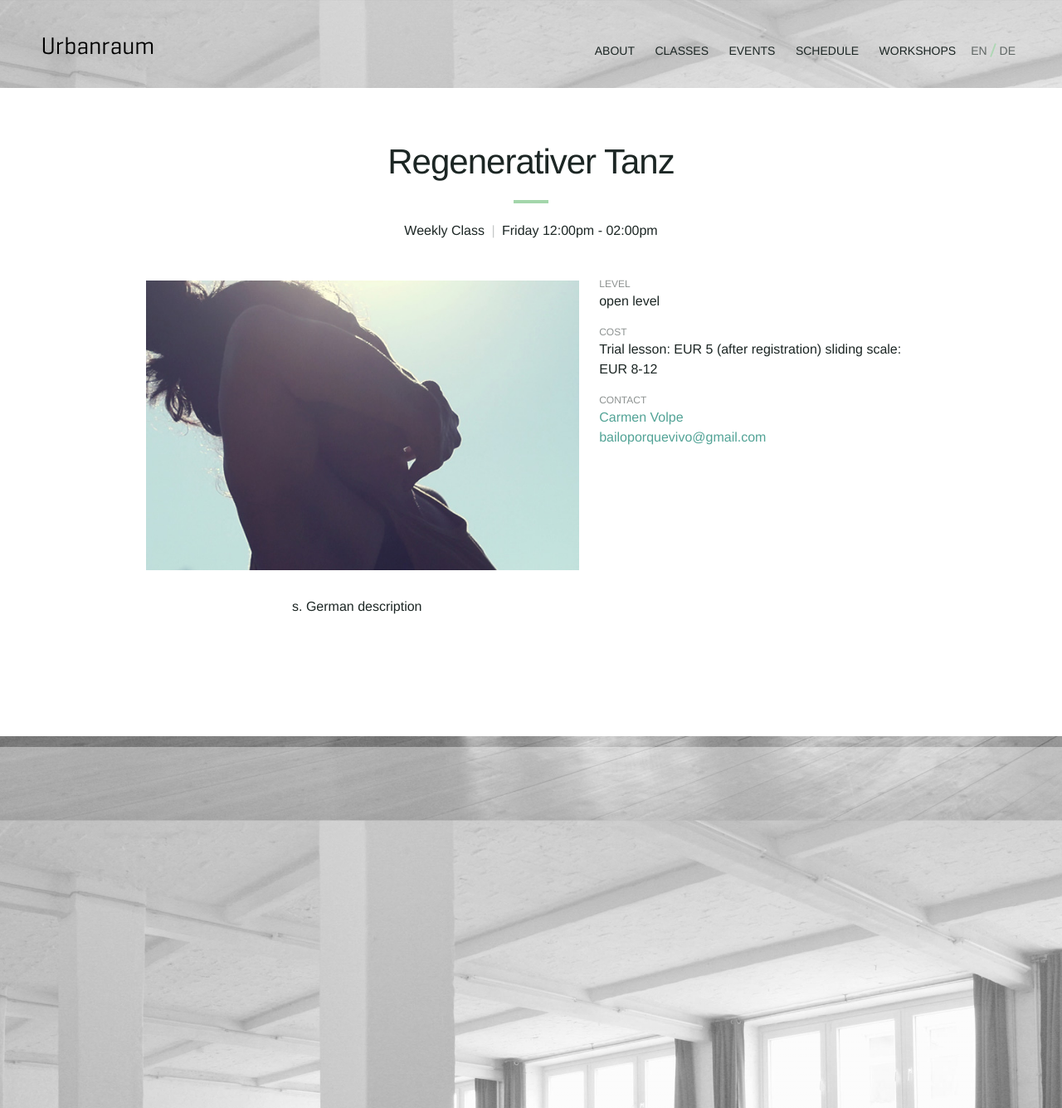
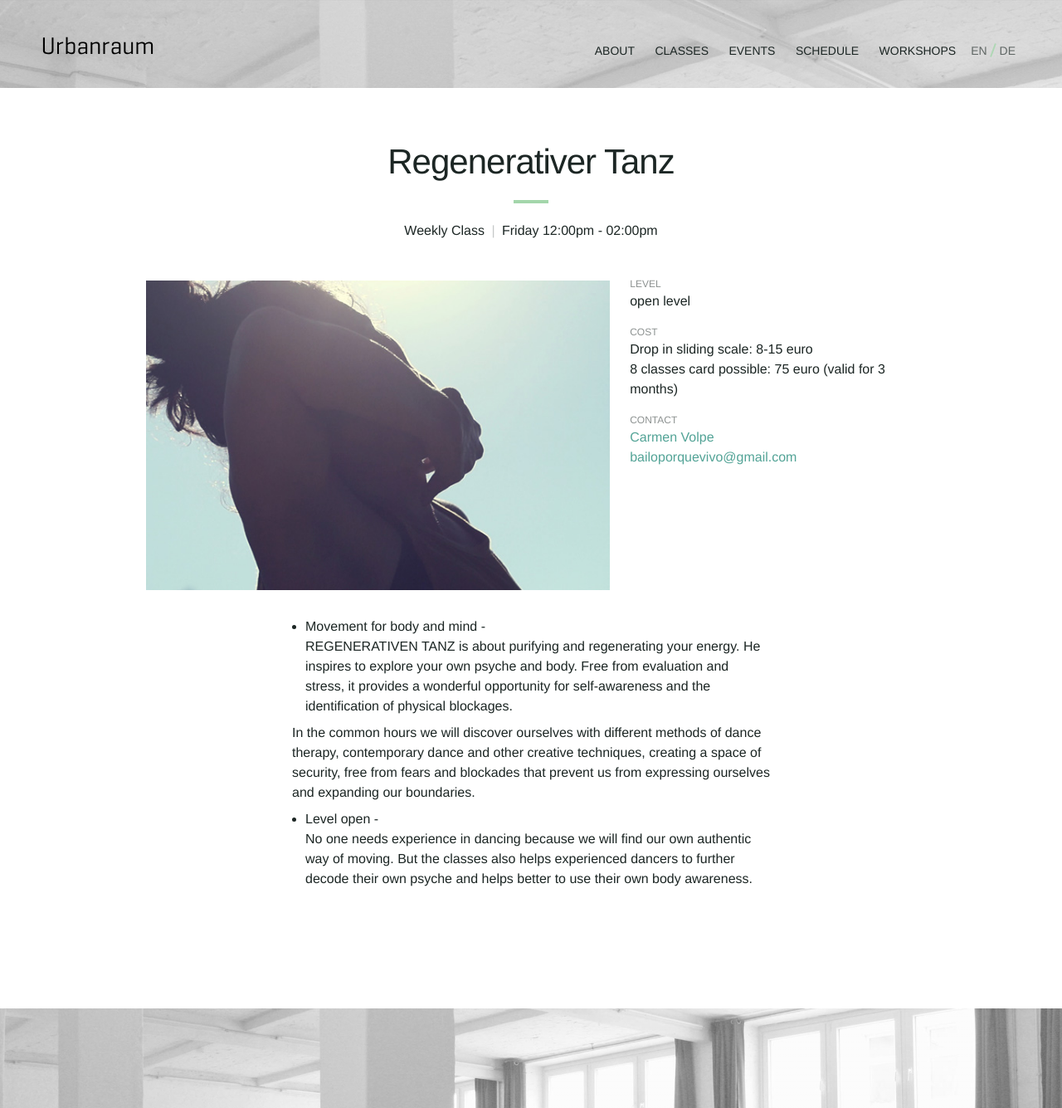
Before and after one commit to Kriesse/urbanraum, a Jekyll site: the page built from _classes/regenerativer-tanz.md, in a window 1280 px wide. Shown: the whole page at 83% size. Built offline with Jekyll 4.4.1, drawn with Linux system fonts in a browser that asks for light colours; nearby versions of some CDN libraries.

Commit message:
Update regenerativer-tanz.md

```diff
--- a/_classes/regenerativer-tanz.md
+++ b/_classes/regenerativer-tanz.md
@@ -22,22 +22,29 @@ level_en: "open level"
 level_de: "offen"
 
 price_en: |
-  Trial lesson: EUR 5 (after registration)
-  sliding scale: EUR 8-12
+  Drop in sliding scale: 8-15 euro
+  8 classes card possible: 75 euro (valid for 3 months)
 
 price_de: |
-  Probestunde: 5 Euro,
-  Voranmeldung wichtig!
-  Sliding scale: 8-12 Euro
+  Drop in (sliding scale): 8-15 Euro
+  8-er Karte: 75 Euro (3 Monate gültig)
+description_en: |
+  - Movement for body and mind -
+  REGENERATIVEN TANZ is about purifying and regenerating your energy. He inspires to explore your own psyche and body. Free from evaluation and stress, it provides a wonderful opportunity for self-awareness and the identification of physical blockages.
 
-description_en: |
-  s. German description
+  In the common hours we will discover ourselves with different methods of dance therapy, contemporary dance and other creative techniques, creating a space of security, free from fears and blockades that prevent us from expressing ourselves and expanding our boundaries.
 
+  - Level open -
+  No one needs experience in dancing because we will find our own authentic way of moving. But the classes also helps experienced dancers to further decode their own psyche and helps better to use their own body awareness.
 description_de: |
-  Der „Regenerative Tanz“ ist eine Weiterentwicklung der Bewegungstherapie. Durch die Mittel des Tanzes und anderer kreativer Anwendungen innerhalb der Gruppe, wird ein Prozess gestartet, der das eigene Körperbewusstsein ausbildet und die regenerativen Kräfte des Körpers und des Geistes aktiviert.
-  Basis dieses Bildungsprozesses sind verschiedene Methoden des Zeitgenössischen Tanzes und der Tanztherapie. In den gemeinsamen Stunden werden wir einen Raum der Geborgenheit schaffen, frei von Ängsten und Blockaden die uns daran hindern uns auszudrücken und uns durch diese Selbsterfahrung mit unserem Körper und Geist zu verbinden.
-  Dafür benötigt Niemand Erfahrung im Tanzen, denn wir werden unsere eigene authentische Art uns zu bewegen finden. Aber auch erfahrenen Tänzern hilft der Kurs die eigene Psyche weiter zu entschlüsseln und das eigene Körperbewusstsein besser zu nutzen.
+  - Bewegung für Körper und Geist -
+  Beim REGENERATIVEN TANZ geht es darum, seine Energie zu reinigen und zu regenerieren. Er inspiriert zur Erforschung der eigenen Psyche und des Körpers. Frei von Bewertung und Stress bietet er eine wunderbare Möglichkeit für Selbsterfahrungsprozesse und der Identifikation von körperlichen Blockaden.
 
-  Die Gruppe wird auf maximal 10 Personen beschränkt sein.
+  In den gemeinsamen Stunden werden wir mit verschiedenen Methoden der Tanztherapie, des zeitgenössischen Tanzes und anderer Kreativ-Techniken uns selbst entdecken und dabei einen Raum der Geborgenheit schaffen, frei von Ängsten und Blockaden, die uns daran hindern uns auszudrücken und unsere Grenzen zu erweitern.
+
+  - Offenes Level -
+  Dafür benötigt niemand Erfahrung im Tanzen, denn wir werden unsere eigene authentische Art der Bewegung finden. Aber auch erfahrenen Tänzern hilft der Kurs die eigene Psyche weiter zu entschlüsseln und das eigene Körperbewusstsein besser zu nutzen.
+
+
 
 ---
```
